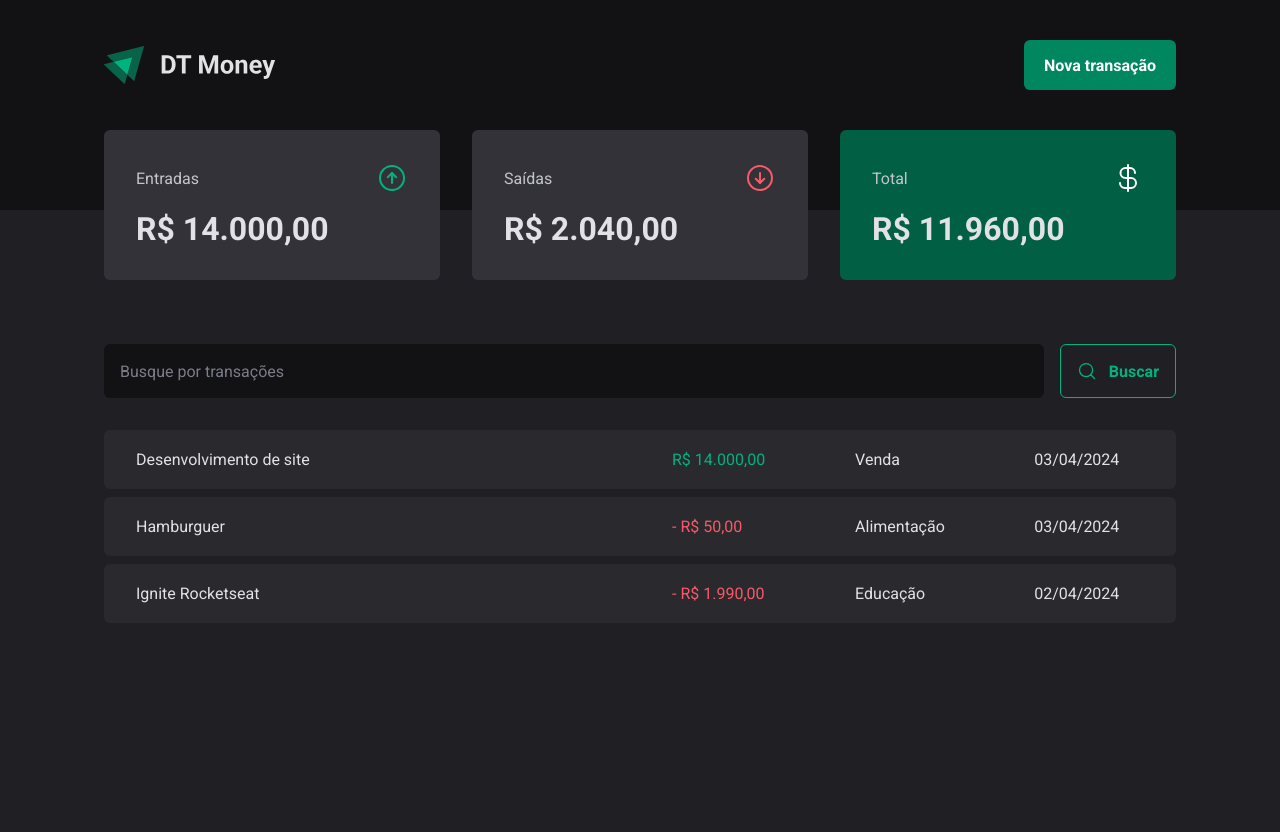
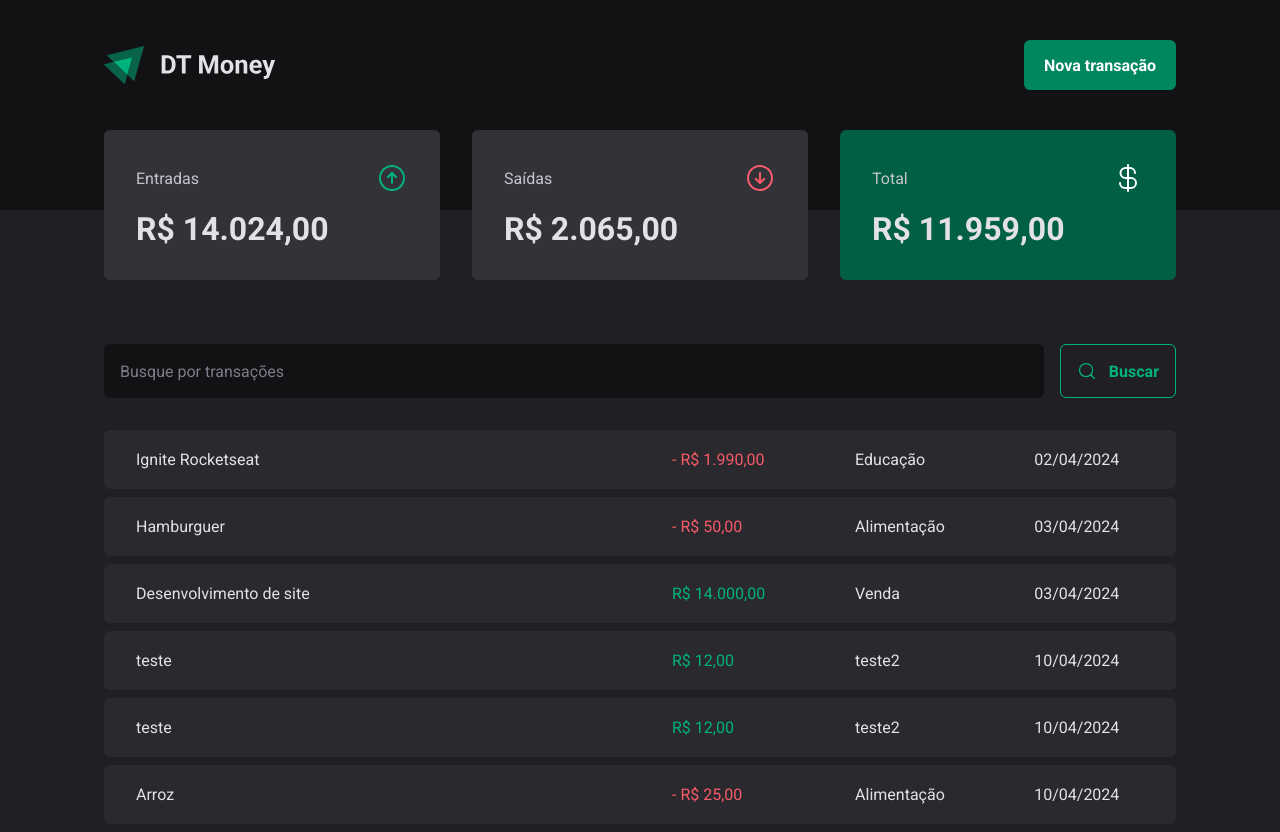
Before and after one commit to guilhermezaparoli/dt-money, a React (Vite) app: page / in a window 1280 px wide. Before the commit the page ends 800 px from the top, so only its background shows below. Built offline with nearby package versions, Linux system fonts and the light colour scheme; data requests are answered from the project's data file.

Commit message:
Install and creat axios lib

```diff
--- a/package.json
+++ b/package.json
@@ -8,12 +8,13 @@
     "build": "tsc && vite build",
     "lint": "eslint . --ext ts,tsx --report-unused-disable-directives --max-warnings 0",
     "preview": "vite preview",
-    "dev:server": "json-server server.json -p 3000"
+    "dev:server": "json-server server.json -p 3000 -w 500"
   },
   "dependencies": {
     "@hookform/resolvers": "^3.3.4",
     "@radix-ui/react-dialog": "^1.0.5",
     "@radix-ui/react-radio-group": "^1.1.3",
+    "axios": "^1.6.8",
     "phosphor-react": "^1.4.1",
     "react": "^18.2.0",
     "react-dom": "^18.2.0",
--- a/server.json
+++ b/server.json
@@ -1,7 +1,7 @@
 {
   "transactions": [
     {
-            "id": 1,
+      "id": "1",
       "description": "Desenvolvimento de site",
       "type": "income",
       "category": "Venda",
@@ -9,7 +9,7 @@
       "createdAt": "2024-04-03T08:39:16.239Z"
     },
     {
-            "id": 2,
+      "id": "2",
       "description": "Hamburguer",
       "type": "outcome",
       "category": "Alimentação",
@@ -17,12 +17,36 @@
       "createdAt": "2024-04-03T08:10:16.239Z"
     },
     {
-            "id": 3,
+      "id": "3",
       "description": "Ignite Rocketseat",
       "type": "outcome",
       "category": "Educação",
       "price": 1990,
       "createdAt": "2024-04-02T08:10:16.239Z"
+    },
+    {
+      "id": "c032",
+      "description": "teste",
+      "category": "teste2",
+      "price": 12,
+      "type": "income",
+      "createdAt": "2024-04-10T09:06:26.630Z"
+    },
+    {
+      "id": "c84e",
+      "description": "teste",
+      "category": "teste2",
+      "price": 12,
+      "type": "income",
+      "createdAt": "2024-04-10T09:06:29.119Z"
+    },
+    {
+      "id": "cd9a",
+      "description": "Arroz",
+      "category": "Alimentação",
+      "price": 25,
+      "type": "outcome",
+      "createdAt": "2024-04-10T09:07:44.914Z"
     }
   ]
 }
--- a/src/components/NewTransactionModal/index.tsx
+++ b/src/components/NewTransactionModal/index.tsx
@@ -9,6 +9,7 @@ import {
 import { ArrowCircleDown, ArrowCircleUp, X } from 'phosphor-react';
 import * as z from 'zod';
 import { Controller, useForm } from 'react-hook-form';
+import { api } from '../../lib/axios';
 
 const newTransactionFormSchema = z.object({
   description: z.string(),
@@ -24,12 +25,21 @@ export function NewTransactionModal() {
     control,
     register,
     handleSubmit,
+    reset,
     formState: { isSubmitting },
   } = useForm<newTransactionFomInpuuts>();
 
   async function handleCreateNewTransaction(data: newTransactionFomInpuuts) {
-    await new Promise((resolver) => setTimeout(resolver, 2000));
-    console.log(data);
+    const { category, description, price, type } = data;
+    await api.post('transactions', {
+      description,
+      category,
+      price,
+      type,
+      createdAt: new Date()
+    });
+
+    reset()
   }
 
   return (
--- a/src/contexts/TransactionsContext.tsx
+++ b/src/contexts/TransactionsContext.tsx
@@ -1,4 +1,5 @@
 import { ReactNode, createContext, useEffect, useState } from 'react';
+import { api } from '../lib/axios';
 
 interface Transaction {
   id: number;
@@ -23,13 +24,15 @@ export function TransactionsProvider({ children }: TransactionsProviderProps) {
     const [transactions, setTransactions] = useState<Transaction[]>([]);
 
     async function fetchTransactions(query?: string) {
-      const url = new URL("http://localhost:3000/transactions")
-      if(query){
-        url.searchParams.append("q", query)
-      }
-      const response = await fetch(url);
-      const data = await response.json();
-      setTransactions(data);
+
+      const response = await api.get("transactions", {
+        params: {
+          _sort: "createdAt",
+          // _order:"DESC",
+          q: query
+        }
+      })
+      setTransactions(response.data);
     }
 
     useEffect(() => {
--- /dev/null
+++ b/src/lib/axios.ts
@@ -0,0 +1,5 @@
+import axios from "axios"
+
+export const api = axios.create({
+    baseURL: "http://localhost:3000",
+})
```
Also changed, not shown: 1 other file (tests, documents, lock files or other folders). Lines whose indentation alone changed are shown as unchanged.
